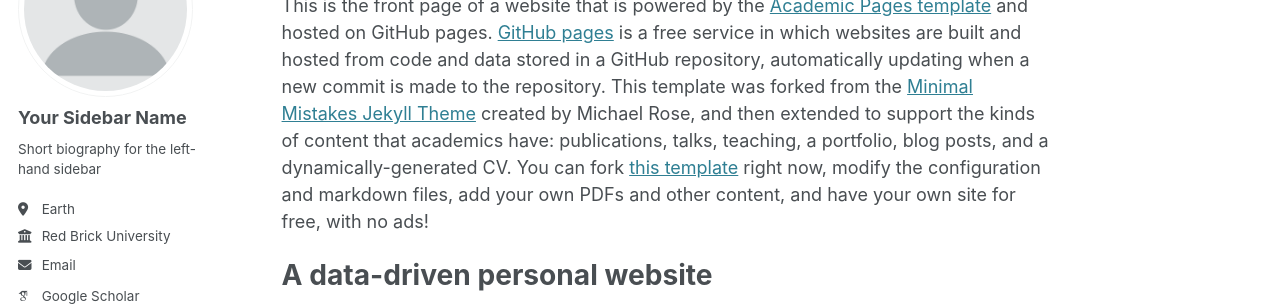
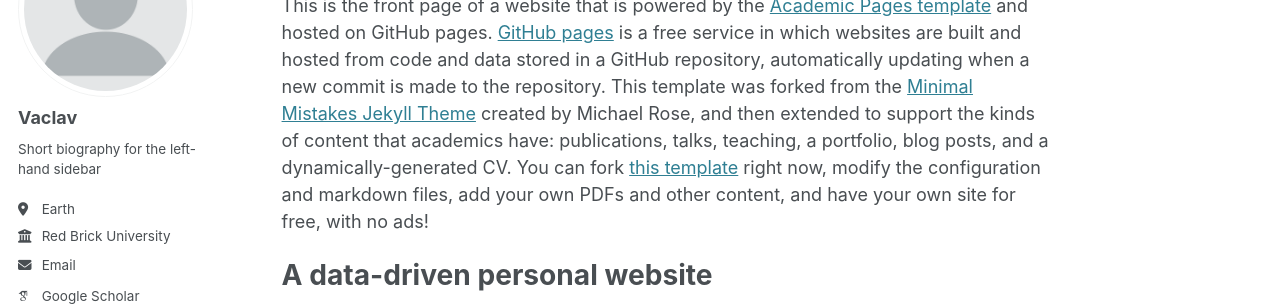
Before and after one commit to WasabiCode/WasabiCode.github.io, a Jekyll site: the page built from _pages/about.md, in a window 1280 px wide. Shown: the part 184-490 px from the top of the page. Built offline with Jekyll 4.4.1, drawn with Linux system fonts in a browser that asks for light colours; some web fonts are replaced.

Commit message:
Update _config.yml

```diff
--- a/_config.yml
+++ b/_config.yml
@@ -12,7 +12,7 @@ title                    : ""
 title_separator          : ""
 name                     : &name "Václav Knapp"
 description              : &description "personal description"
-url                      : https://academicpages.github.io # the base hostname & protocol for your site e.g. "https://[your GitHub username].github.io"
+url                      : https://VaclavKnapp.github.io # the base hostname & protocol for your site e.g. "https://[your GitHub username].github.io"
 baseurl                  : "" # the subpath of your site, e.g. "/blog"
 repository               : "academicpages/academicpages.github.io"
 
@@ -22,7 +22,7 @@ repository               : "academicpages/academicpages.github.io"
 author:
   # Biographic information
   avatar           : "profile.png"
-  name             : "Your Sidebar Name"
+  name             : "Vaclav "
   pronouns         : # example: "she/her"
   bio              : "Short biography for the left-hand sidebar"
   location         : "Earth"
```
